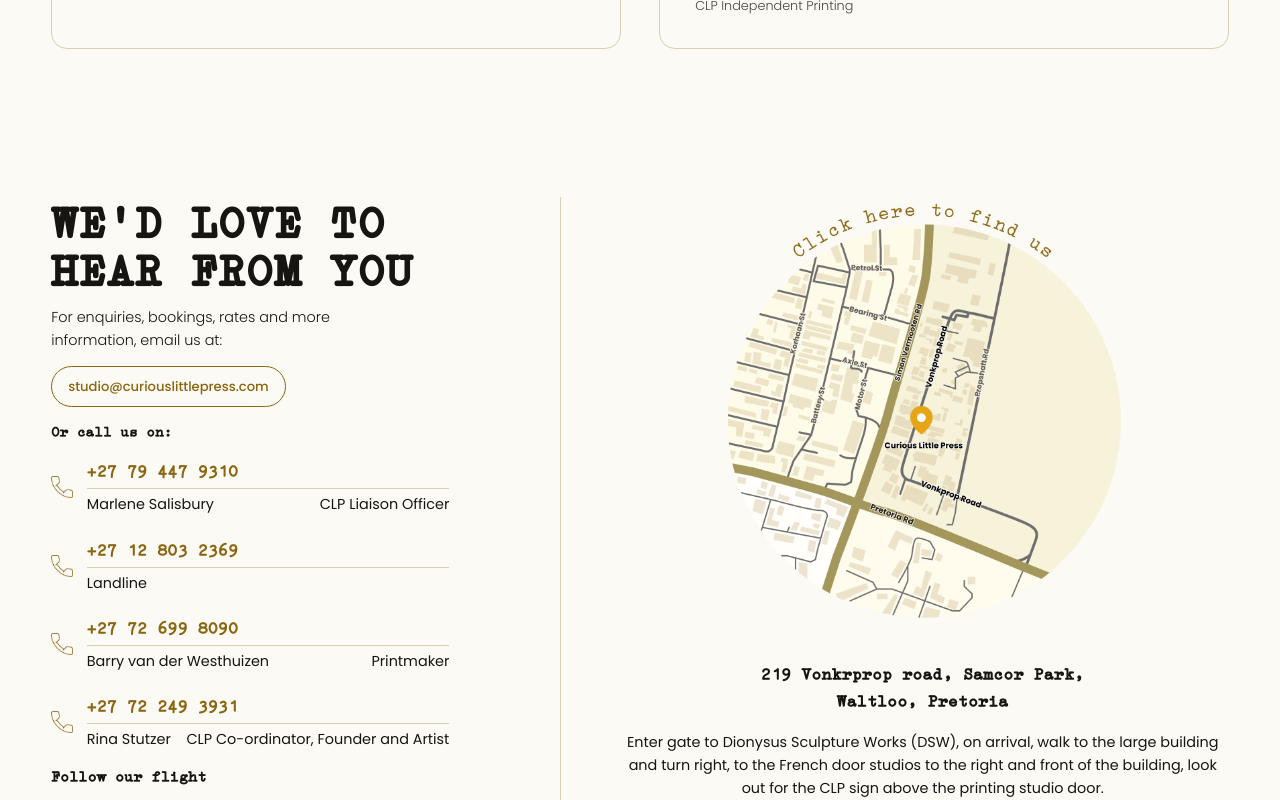
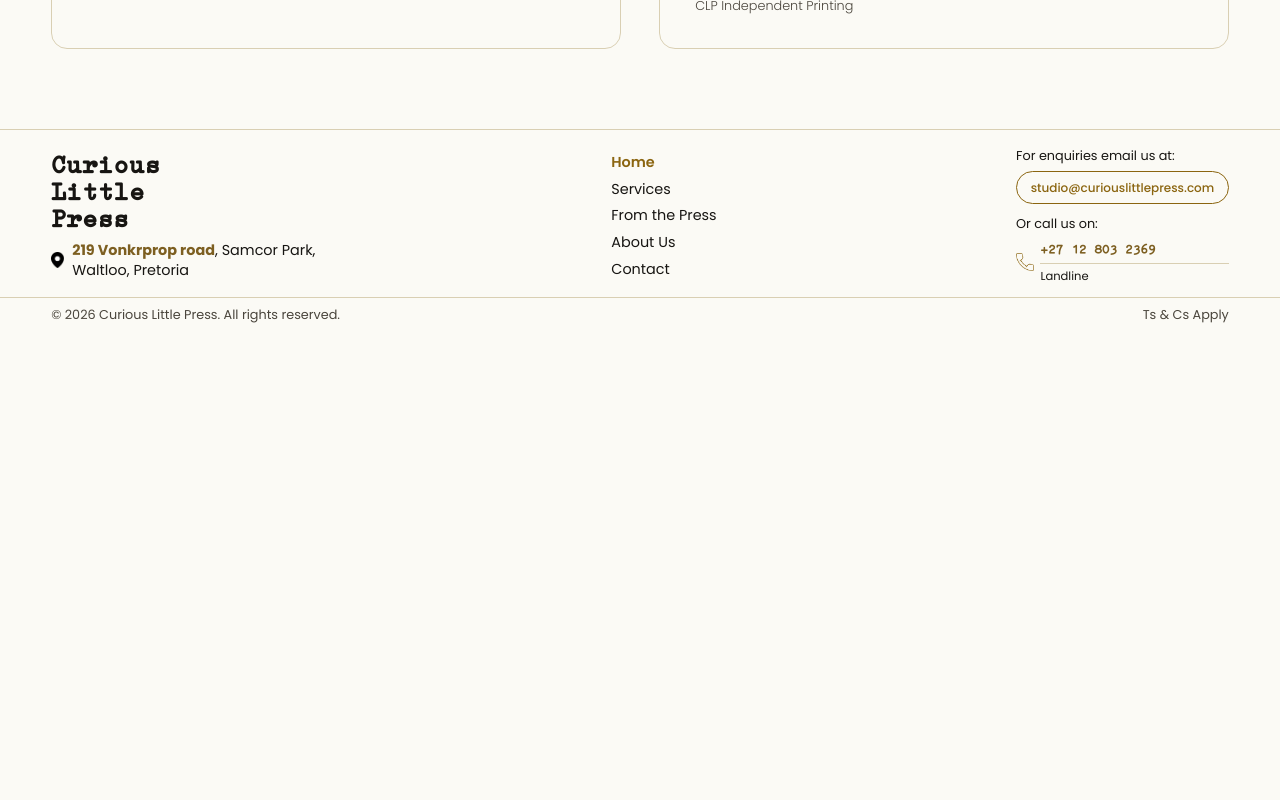
Before and after one commit to danaeswart/Curious-Little-Press, a React (Vite) app: page / in a window 1280 px wide. Shown: the part 2980-3780 px from the top of the page. After the commit the page ends 3312 px from the top, so only its background shows below. Built offline with nearby package versions, Linux system fonts and the light colour scheme.

Commit message:
Contact section on landing removed - final refinements before final feedback

```diff
--- a/src/pages/Home.jsx
+++ b/src/pages/Home.jsx
@@ -2,7 +2,6 @@ import Hero from '../components/home/Hero'
 import AboutClp from '../components/home/AboutClp'
 import HowToUse from '../components/home/HowToUse'
 import Testimonials from '../components/home/Testimonials'
-import HomeContactSection from '../components/home/HomeContactSection'
 
 export default function Home() {
   return (
@@ -11,7 +10,6 @@ export default function Home() {
       <AboutClp />
       <HowToUse />
       <Testimonials />
-      <HomeContactSection />
     </>
   )
 }
```
Also changed, not shown: 1 other file (tests, documents, lock files or other folders).
